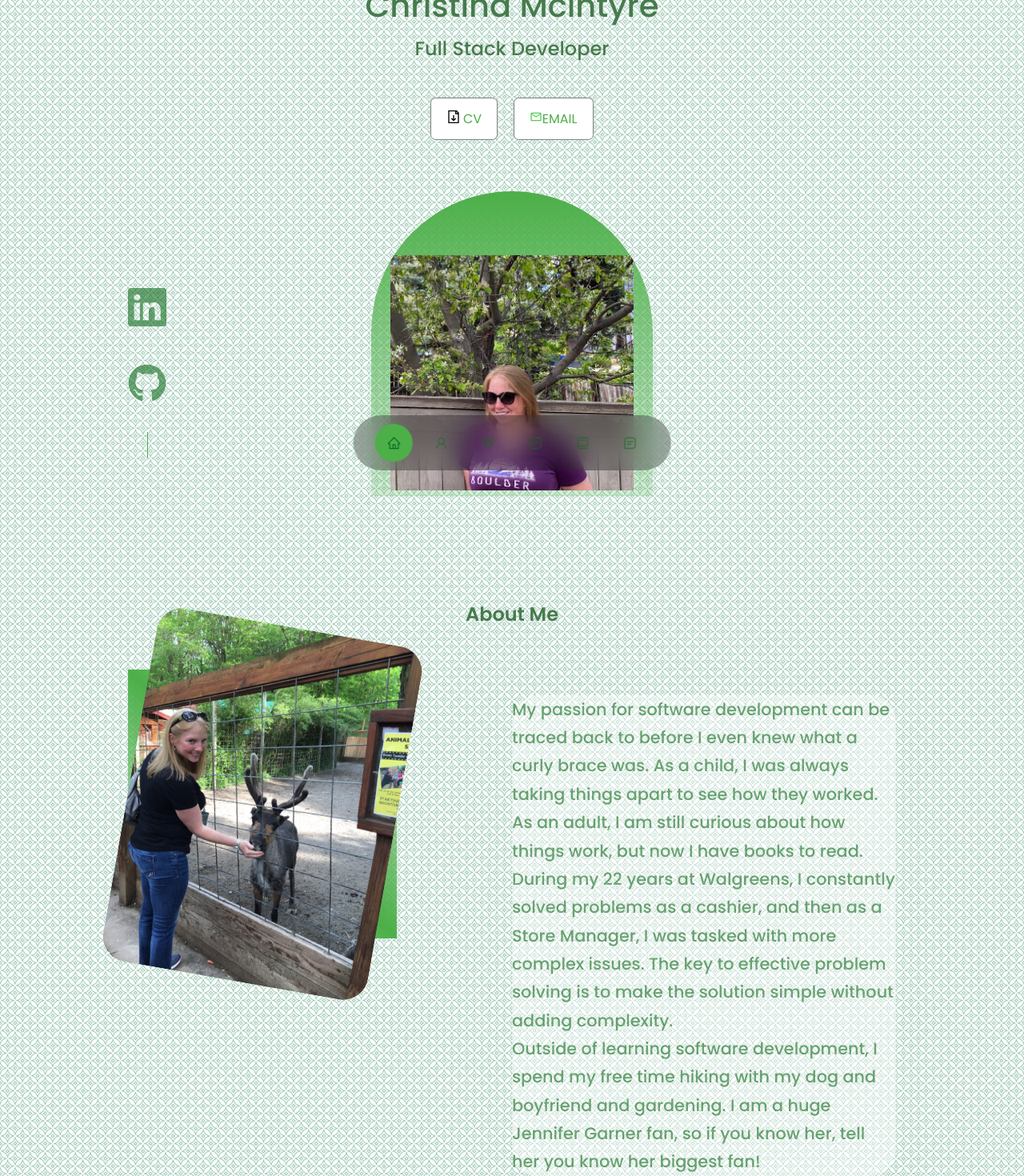
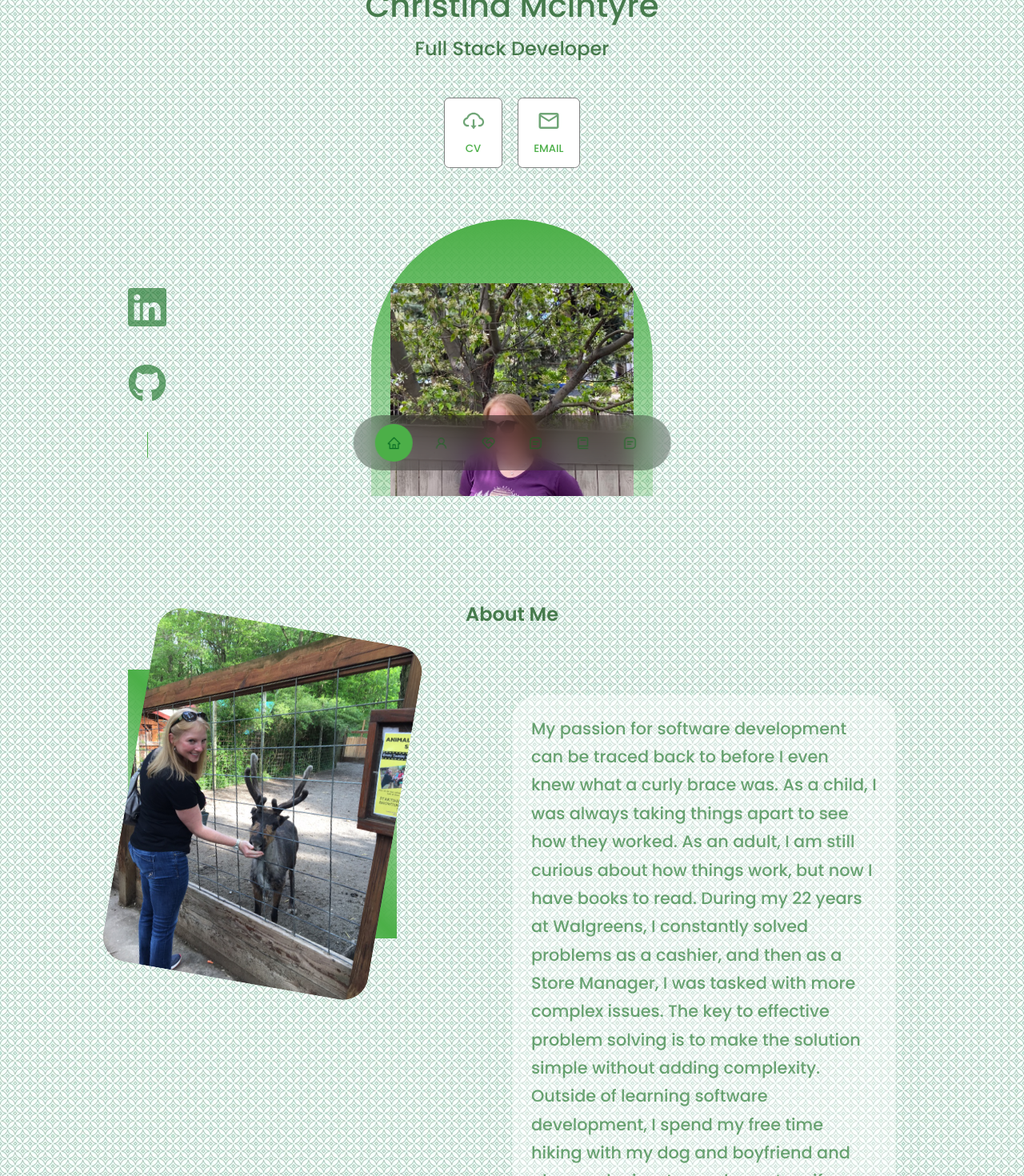
Before and after one commit to christinamcintyre1/react-portfolio-website, a React (Create React App) app: page / in a window 1280 px wide. Shown: the part 180-1650 px from the top of the page at 80% size. Built offline with nearby package versions, Linux system fonts and the light colour scheme.

Commit message:
changed icons on btns

```diff
--- a/src/components/about/About.jsx
+++ b/src/components/about/About.jsx
@@ -18,7 +18,7 @@ const About = () => {
         <div className="about__content p">
           <p>My passion for software development can be traced back to before I even knew what a curly brace was. As a child, I was always taking things apart to see how they worked. As an adult, I am still curious about how things work, but now I have books to read. During my 22 years at Walgreens, I constantly solved problems as a cashier, and then as a Store Manager, I was tasked with more complex issues. The key to effective problem solving is to make the solution simple without adding complexity.
 <br/>
-            Outside of learning software development, I spend my free time hiking with my dog and boyfriend and gardening. I am a huge Jennifer Garner fan, so if you know her, tell her you know her biggest fan! </p>
+            Outside of learning software development, I spend my free time hiking with my dog and boyfriend and  also gardening. I am a huge Jennifer Garner fan, so if you see her, tell her to find me here! </p>
         </div>
         <a href="#contact" className='btn btn-primary'>Contact Me</a>
       </div>
--- a/src/components/about/about.css
+++ b/src/components/about/about.css
@@ -63,6 +63,7 @@
     margin: 2rem 0 2.6rem;
     font-size: 1.3rem;
     font-weight: 500;
+    padding: 1.5rem;
     border-radius: 2rem;
     background: #ffffff6b;
 
--- a/src/components/header/CTA.jsx
+++ b/src/components/header/CTA.jsx
@@ -1,13 +1,17 @@
 import React from 'react'
 import CV from '../../assets/CV.pdf'
 import { MdOutlineMailOutline } from 'react-icons/md'
+import {AiOutlineCloudDownload} from 'react-icons/ai'
 import { GrDocumentDownload } from 'react-icons/gr'
 
 const CTA = () => {
   return (
     <div className='cta'>
-        <a href={CV} className='btn btn-primary'><GrDocumentDownload className='cta-icon'/> CV</a>
-        <a href='#contact' className='btn btn-primary'><MdOutlineMailOutline className='cta-icon'/>EMAIL</a>
+        <a href={CV} className='btn btn-primary'><AiOutlineCloudDownload className='cta-icon'/>
+        <h5>CV</h5></a>
+
+        <a href='#contact' className='btn btn-primary'><MdOutlineMailOutline className='cta-icon'/>
+        <h5>EMAIL</h5></a>
     </div>
   )
 }
--- a/src/components/header/header.css
+++ b/src/components/header/header.css
@@ -14,8 +14,9 @@ h1, h2 {
 }
 
 .cta-icon {
-    font-size: 1.rem;
-    color: var(--color-bg-variant);
+padding: 1px;
+    font-size: 2rem;
+    color: var(--color-light);
 }
 
 
@@ -57,14 +58,6 @@ h1, h2 {
     padding: 5rem 1.5rem 1.5rem 1.5rem;
 }
 
-.bottom {
-    position: absolute;
-    right: -2.3rem;
-    bottom: 5rem;
-    transform: rotate(90deg);
-    font-weight: 300;
-    font-size: 1.2rem;
-}
 
 @media screen and (max-width: 1024px) {
     header {
```
